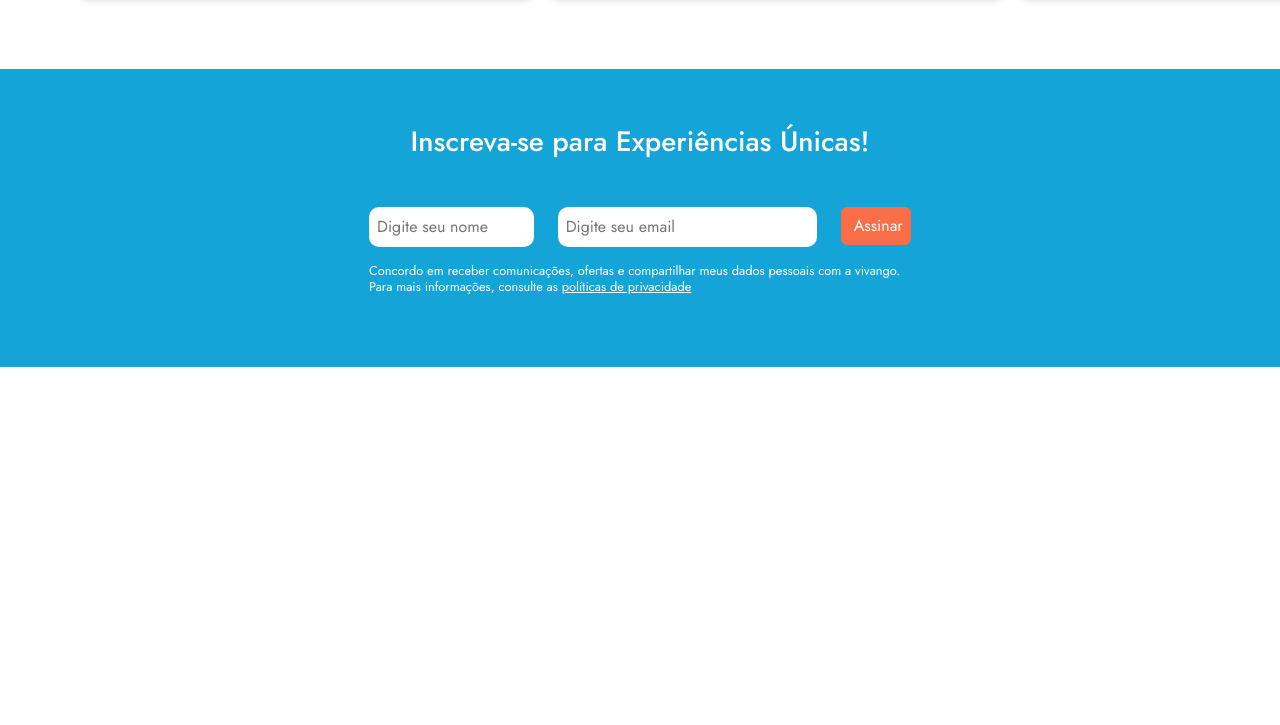
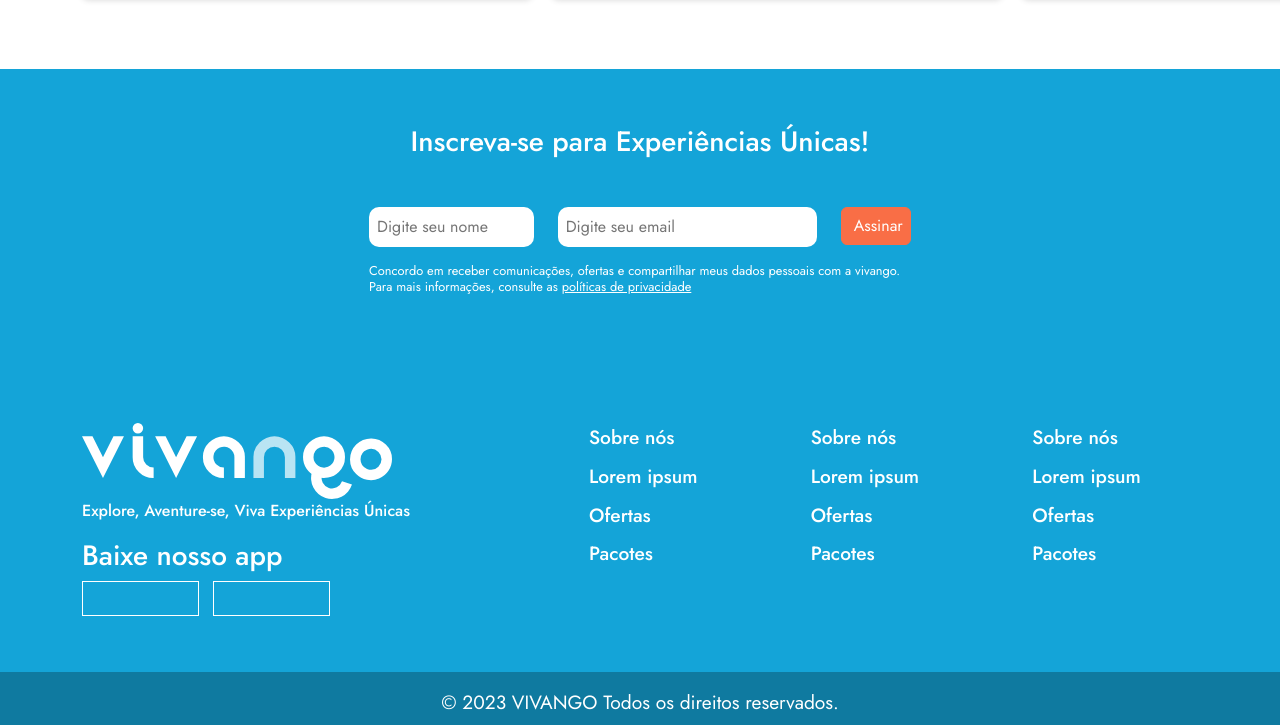
Before and after one commit to giullianoth/Vivango, a website: page index.html in a window 1280 px wide. Shown: the part 2109-2834 px from the top of the page. Before the commit the page ends 2476 px from the top, so only its background shows below. Drawn offline with nearby package versions, Linux system fonts and the light colour scheme; files that its build step writes are made by us from their sources.

Commit message:
estrutura footer

```diff
--- a/assets/styles/scss/_custom.scss
+++ b/assets/styles/scss/_custom.scss
@@ -7,6 +7,8 @@
 @import "widgets/home/choose-city";
 @import "widgets/home/best-ratings";
 @import "widgets/home/optin";
+
+@import "widgets/footer/footer";
 
 $theme-colors: (
     "pictonBlue" : $color-pictonBlue,
--- /dev/null
+++ b/assets/styles/scss/widgets/footer/_footer.scss
@@ -0,0 +1,40 @@
+.footer {
+    &-logo {
+        .mobile-app {
+            .links {
+                gap: 14px;
+
+                .store-link {
+                    width: 117px;
+                    height: 35px;
+                    border: 1px solid white;
+                }
+            }
+        }
+    }
+
+    &-navigation {
+        ul {
+            gap: 10px;
+
+            li {
+                list-style: none;
+
+                a {
+                    text-decoration: none;
+                    color: white;
+                    font-weight: 500;
+                    font-size: 1.2em;
+                }
+            }
+        }
+    }
+
+    &-rights {
+        background-color: rgba($color: #000000, $alpha: 0.26);
+
+        p {
+            font-size: 1.2em;
+        }
+    }
+}
--- a/index.html
+++ b/index.html
@@ -335,7 +335,90 @@
     </section>
   </main>
 
-  <footer></footer>
+  <footer class="footer container-fluid bg-pictonBlue text-white p-0">
+    <div class="container section-content-2">
+      <div class="row">
+        <div class="footer-logo col-5">
+          <div class="logo">
+            <a href="#">
+              <h1 class="d-none">Vivango</h1>
+              <img src="assets/images/logo-1.svg" alt="Logo Vivango">
+            </a>
+
+            <p class="fw-medium">Explore, Aventure-se, Viva Experiências Únicas</p>
+          </div>
+
+          <div class="mobile-app">
+            <h2 class="fs-3">Baixe nosso app</h2>
+
+            <div class="links d-flex">
+              <a href="#" class="store-link"></a>
+              <a href="#" class="store-link"></a>
+            </div>
+          </div>
+        </div>
+
+        <div class="footer-navigation col-7">
+          <div class="row">
+            <div class="col-4 mr-4">
+              <ul class="d-flex flex-column">
+                <li>
+                  <a href="#">Sobre nós</a>
+                </li>
+                <li>
+                  <a href="#">Lorem ipsum</a>
+                </li>
+                <li>
+                  <a href="#">Ofertas</a>
+                </li>
+                <li>
+                  <a href="#">Pacotes</a>
+                </li>
+              </ul>
+            </div>
+
+            <div class="col-4 mr-4">
+              <ul class="d-flex flex-column">
+                <li>
+                  <a href="#">Sobre nós</a>
+                </li>
+                <li>
+                  <a href="#">Lorem ipsum</a>
+                </li>
+                <li>
+                  <a href="#">Ofertas</a>
+                </li>
+                <li>
+                  <a href="#">Pacotes</a>
+                </li>
+              </ul>
+            </div>
+
+            <div class="col-4 mr-4">
+              <ul class="d-flex flex-column">
+                <li>
+                  <a href="#">Sobre nós</a>
+                </li>
+                <li>
+                  <a href="#">Lorem ipsum</a>
+                </li>
+                <li>
+                  <a href="#">Ofertas</a>
+                </li>
+                <li>
+                  <a href="#">Pacotes</a>
+                </li>
+              </ul>
+            </div>
+          </div>
+        </div>
+      </div>
+    </div>
+
+    <div class="container-fluid footer-rights">
+      <p class="text-center pt-3 pb-2 m-0">© 2023 VIVANGO Todos os direitos reservados.</p>
+    </div>
+  </footer>
 
   <script src="node_modules/jquery/dist/jquery.min.js"></script>
   <script src="node_modules/bootstrap/dist/js/bootstrap.bundle.min.js"></script>
```
Also changed, not shown: assets/styles/css/style.css, assets/styles/css/style.min.css.
